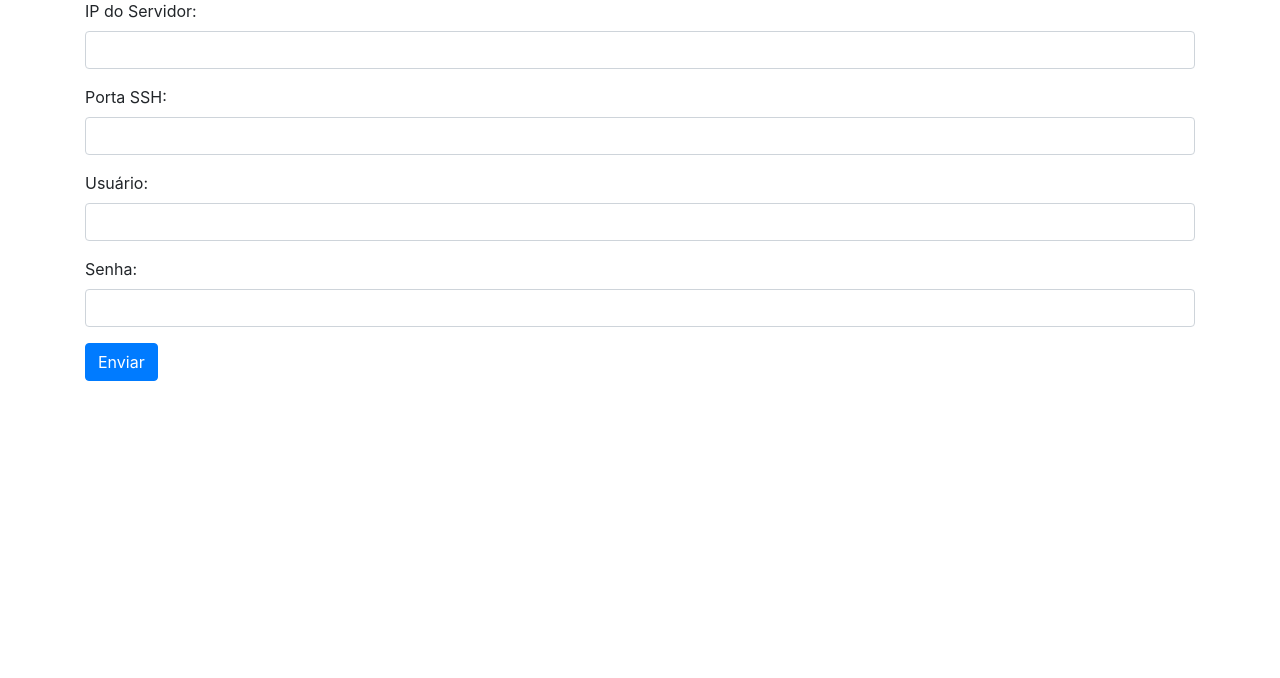
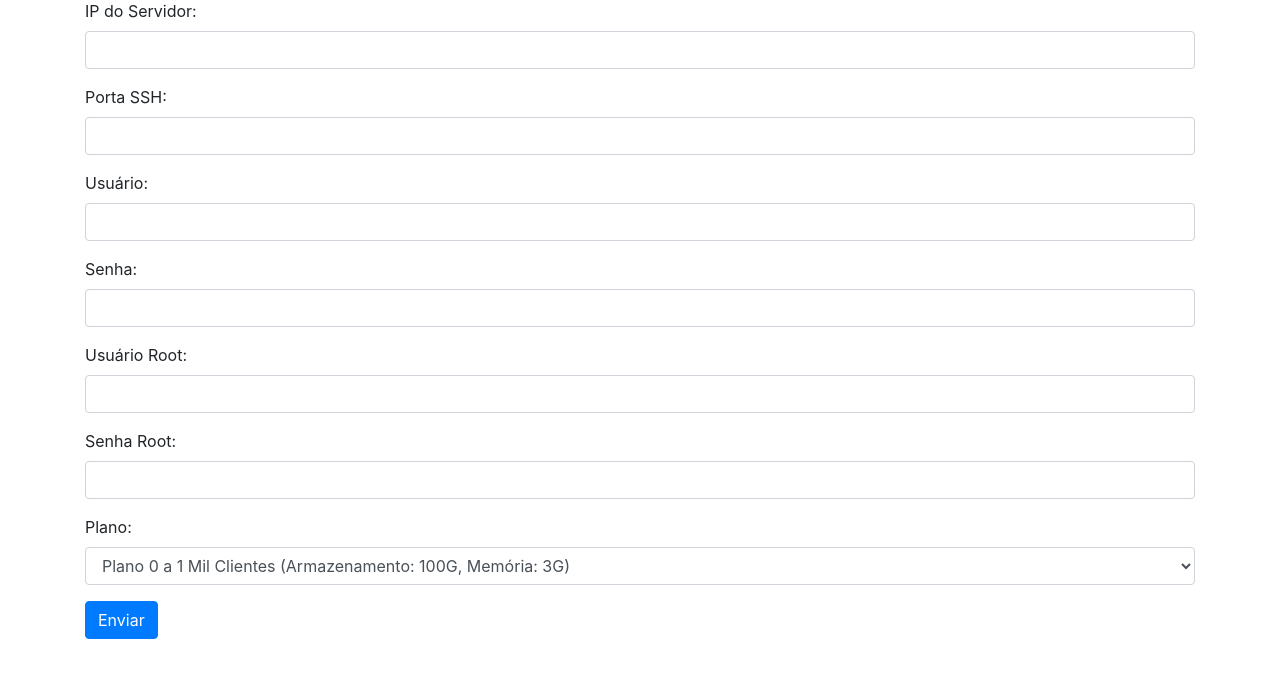
Before and after one commit to Ednardo-Pedrosa/app-flask-new, a Flask app: page / in a window 1280 px wide. Shown: the part 95-773 px from the top of the page. Run offline with Flask 3, Linux system fonts and the light colour scheme; some libraries are stand-ins or nearby versions.

Commit message:
commit 1

```diff
--- a/app.py
+++ b/app.py
@@ -4,21 +4,25 @@ import re
 
 app = Flask(__name__)
 
-def execute_ssh_command(server_ip, port, username, password, command):
+def execute_ssh_command(server_ip, port, username, password, command, root_username=None, root_password=None):
     ssh = paramiko.SSHClient()
     ssh.set_missing_host_key_policy(paramiko.AutoAddPolicy())
-    ssh.connect(server_ip, port=port, username=username, password=password)
+
+    if username == 'root':
+        ssh.connect(server_ip, port=port, username=root_username, password=root_password)
+    else:
+        ssh.connect(server_ip, port=port, username=username, password=password)
 
     stdin, stdout, stderr = ssh.exec_command(command)
     result = stdout.read().decode()
     ssh.close()
     return result.strip()
 
-def get_write_speed(server_ip, port, username, password):
+def get_write_speed(server_ip, port, username, password, root_username, root_password):
     speeds = []
     for i in range(3):
-        result = execute_ssh_command(server_ip, port, username, password, "dd if=/dev/zero of=testfile bs=1M count=1024 oflag=direct 2>&1 | tail -n 1 && rm testfile")
-        print(f"Execução {i+1}: {result}")  # Linha de depuração para verificar o resultado do comando
+        result = execute_ssh_command(server_ip, port, username, password, "dd if=/dev/zero of=testfile bs=1M count=1024 oflag=direct 2>&1 | tail -n 1 && rm testfile", root_username, root_password)
+        print(f"Execução {i+1}: {result}")
         match = re.search(r'(\d+(\.\d+)?) MB/s', result)
         if match:
             speeds.append(float(match.group(1)))
@@ -27,6 +31,18 @@ def get_write_speed(server_ip, port, username, password):
         return f"Média de velocidade de escrita: {average_speed:.2f} MB/s"
     return "Erro ao calcular a velocidade de escrita"
 
+def check_plan_requirements(storage, memory, plan):
+    plans = {
+        "plan1": {"storage": 21, "memory": 1.95},
+        "plan2": {"storage": 21, "memory": 1}
+    }
+
+    selected_plan = plans[plan]
+    storage_ok = storage >= selected_plan["storage"]
+    memory_ok = memory >= selected_plan["memory"]
+
+    return storage_ok, memory_ok
+
 @app.route('/', methods=['GET', 'POST'])
 def index():
     if request.method == 'POST':
@@ -34,13 +50,27 @@ def index():
         port = int(request.form['port'])
         username = request.form['username']
         password = request.form['password']
+        root_username = request.form['root_username']
+        root_password = request.form['root_password']
+        plan = request.form['plan']
+
+        storage_output = execute_ssh_command(server_ip, port, username, password, 'df -h', root_username, root_password)
+        memory_output = execute_ssh_command(server_ip, port, username, password, 'awk \'/MemTotal/ {total=$2/1024/1024} /MemFree/ {free=$2/1024/1024} /MemAvailable/ {available=$2/1024/1024} /SwapTotal/ {swap_total=$2/1024/1024} /SwapFree/ {swap_free=$2/1024/1024} END {printf "Total: %.2f GB\\nEm uso: %.2f GB\\nDisponível: %.2f GB\\nSwap Total: %.2f GB\\nSwap Free: %.2f GB\\n", total, (total - free), available, swap_total, swap_free}\' /proc/meminfo', root_username, root_password)
+
+        # Extract storage and memory information
+        storage = float(re.search(r'/dev/.*?\s+(\d+)', storage_output).group(1))
+        memory = float(re.search(r'Total: (\d+\.\d+)', memory_output).group(1))
+
+        storage_ok, memory_ok = check_plan_requirements(storage, memory, plan)
 
         results = {
-            'Armazenamento': execute_ssh_command(server_ip, port, username, password, 'df -h'),
-            'Memória': execute_ssh_command(server_ip, port, username, password, 'awk \'/MemTotal/ {total=$2/1024/1024} /MemFree/ {free=$2/1024/1024} /MemAvailable/ {available=$2/1024/1024} /SwapTotal/ {swap_total=$2/1024/1024} /SwapFree/ {swap_free=$2/1024/1024} END {printf "Total: %.2f GB\\nEm uso: %.2f GB\\nDisponível: %.2f GB\\nSwap Total: %.2f GB\\nSwap Free: %.2f GB\\n", total, (total - free), available, swap_total, swap_free}\' /proc/meminfo'),
-            'Quantidade de CPU': execute_ssh_command(server_ip, port, username, password, 'nproc'),
-            'Taxa de Escrita do Disco': get_write_speed(server_ip, port, username, password),
-            'Distribuição do Sistema Operacional': execute_ssh_command(server_ip, port, username, password, 'cat /etc/os-release')
+            'Armazenamento': storage_output,
+            'Memória': memory_output,
+            'Quantidade de CPU': execute_ssh_command(server_ip, port, username, password, 'nproc', root_username, root_password),
+            'Taxa de Escrita do Disco': get_write_speed(server_ip, port, username, password, root_username, root_password),
+            'Distribuição do Sistema Operacional': execute_ssh_command(server_ip, port, username, password, 'cat /etc/os-release', root_username, root_password),
+            'Plano Selecionado': plan,
+            'Atende ao Plano': f"Armazenamento: {'Sim' if storage_ok else 'Não'}, Memória: {'Sim' if memory_ok else 'Não'}"
         }
 
         return render_template('result.html', results=results)
--- a/templates/index.html
+++ b/templates/index.html
@@ -18,6 +18,22 @@
         <label for="password">Senha:</label>
         <input type="password" class="form-control" id="password" name="password" required>
     </div>
+    <div class="form-group">
+        <label for="root_username">Usuário Root:</label>
+        <input type="text" class="form-control" id="root_username" name="root_username" required>
+    </div>
+    <div class="form-group">
+        <label for="root_password">Senha Root:</label>
+        <input type="password" class="form-control" id="root_password" name="root_password" required>
+    </div>
+    <div class="form-group">
+        <label for="plan">Plano:</label>
+        <select class="form-control" id="plan" name="plan" required>
+            <option value="plan1">Plano 0 a 1 Mil Clientes (Armazenamento: 100G, Memória: 3G)</option>
+            <option value="plan2">Plano 1001 a 3 Mil Clientes (Armazenamento: 200G, Memória: 5G)</option>
+            <option value="plan2">Plano 3001 a 4 Mil Clientes (Armazenamento: 300G, Memória: 8G)</option>
+        </select>
+    </div>
     <button type="submit" class="btn btn-primary">Enviar</button>
 </form>
 {% endblock %}
```
Also changed, not shown: templates/result.html (line endings or trailing spaces).
